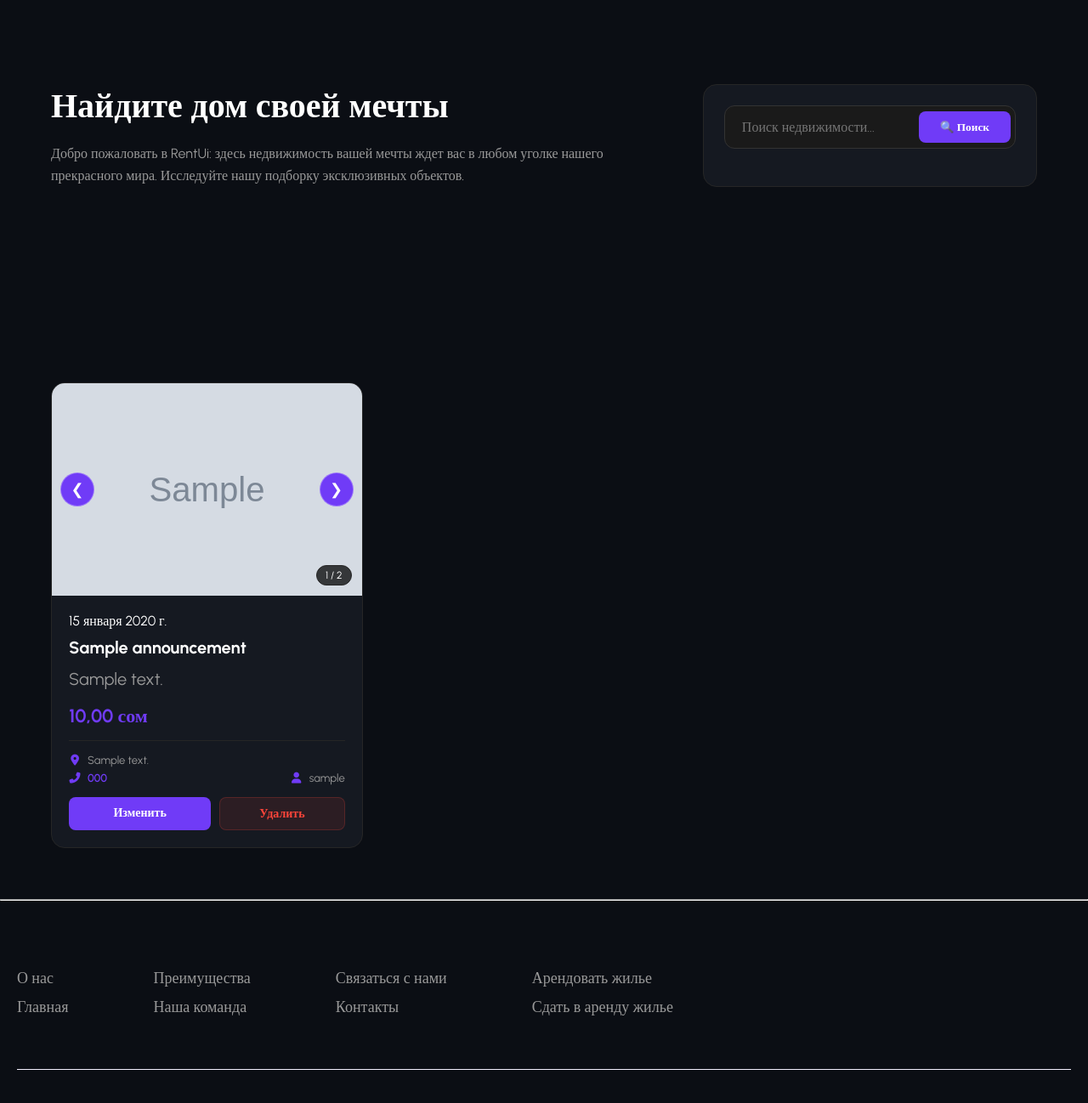
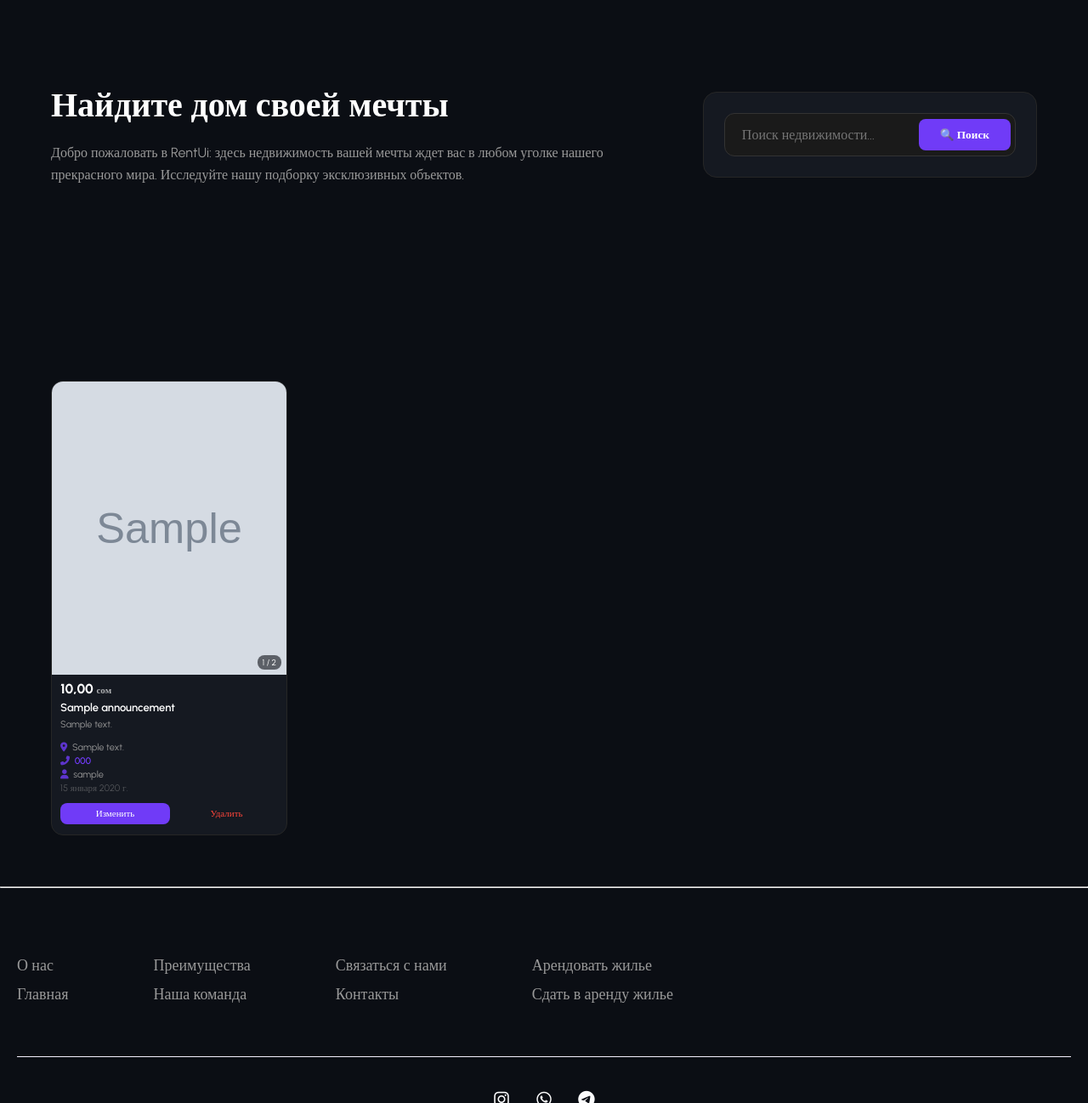
Before and after one commit to a1tvv/rentui.kg, a Django app: page /properties/ in a window 1280 px wide. Shown: the part 71-1369 px from the top of the page at 85% size. Run offline with Django 5.2, Linux system fonts and the light colour scheme; a user stored in the database is signed in; tables that the repository leaves empty hold one stand-in row (values such as "Sample post"); grey boxes marked "Sample" are stand-in pictures; some web fonts are replaced.

Commit message:
Дубль 95

```diff
--- a/static/css/properties.css
+++ b/static/css/properties.css
@@ -48,75 +47,49 @@ a { text-decoration: none; }
     border: 1px solid var(--border-color);
 }
 
-.search-main { display: flex; gap: 12px; margin-bottom: 20px; }
-
-.search-input {
-    flex: 1;
-    background: #111;
-    border: 1px solid var(--border-color);
-    border-radius: 8px;
-    padding: 14px;
-    color: white;
-}
-
-.btn-search {
-    background: var(--accent-purple);
-    color: white;
-    border: none;
-    padding: 0 24px;
-    border-radius: 8px;
-    cursor: pointer;
-    transition: 0.3s;
-}
-
-/* Основная форма */
+/* Основная строка поиска (тёмная "пилюля") */
 .search-main {
     display: flex;
     align-items: center;
-    background: #1a1a1a; /* Темный фон как на фото */
+    background: #1a1a1a;
     border-radius: 12px;
     padding: 5px;
     border: 1px solid #333;
     gap: 10px;
 }
 
-/* Поле ввода */
 .search-input {
     flex: 1;
     background: transparent;
     border: none;
-    color: white;
+    color: var(--white);
     padding: 10px 15px;
     outline: none;
     font-size: 16px;
 }
 
-/* Контейнер для селекта */
+/* Выбор города */
 .search-location-wrapper {
     display: flex;
     align-items: center;
-    border-left: 1px solid #333; /* Разделитель между поиском и городом */
+    border-left: 1px solid #333;
     padding-left: 15px;
     position: relative;
 }
 
-.location-icon {
-    margin-right: 8px;
-}
+.location-icon { margin-right: 8px; }
 
-/* Сам выпадающий список */
 .search-location-select {
     background: transparent;
     border: none;
-    color: white;
+    color: var(--white);
     font-size: 16px;
     cursor: pointer;
     outline: none;
-    appearance: none; /* Убираем стандартную стрелку */
+    appearance: none;
     padding-right: 25px;
 }
 
-/* Кастомная стрелочка для селекта */
 .search-location-wrapper::after {
     content: '▼';
     font-size: 10px;
@@ -138,57 +115,60 @@ a { text-decoration: none; }
     transition: 0.3s;
 }
 
-.btn-search:hover {
-    background: #5b4cc4;
+.btn-search:hover { background: #5b4cc4; }
+
+/* --- СЕТКА КАРТОЧЕК (WB-стиль: 2 в ряд) --- */
+.grid-container {
+    display: grid;
+    grid-template-columns: repeat(2, 1fr);
+    gap: 10px;
+    padding-bottom: 60px;
 }
 
-/* Опции внутри списка */
-.search-location-select option {
-    background: #1a1a1a;
-    color: white;
+@media (min-width: 768px) {
+    .grid-container {
+        grid-template-columns: repeat(3, 1fr);
+        gap: 16px;
+    }
 }
 
-
-
-
-
-
-/* --- СЕТКА КАРТОЧЕК --- */
-.grid-container {
-    display: grid;
-    grid-template-columns: repeat(auto-fill, minmax(350px, 1fr));
-    gap: 30px;
-    padding-bottom: 60px;
+@media (min-width: 1100px) {
+    .grid-container {
+        grid-template-columns: repeat(4, 1fr);
+    }
 }
 
 .property-card {
     background: var(--card-bg);
     border: 1px solid var(--border-color);
-    border-radius: 16px;
+    border-radius: 14px;
     overflow: hidden;
     display: flex;
     flex-direction: column;
-    transition: 0.3s;
+    transition: transform .15s ease, border-color .15s ease;
 }
 
+.property-card:hover {
+    transform: translateY(-2px);
+    border-color: var(--accent-purple);
+}
 
-/* --- СЛАЙДЕР ВНУТРИ КАРТОЧКИ --- */
+/* --- СЛАЙДЕР --- */
 .property-image-slider {
     position: relative;
     width: 100%;
-    height: 250px;
+    aspect-ratio: 4 / 5;
+    background: #0d1017;
     overflow: hidden;
-    background: #222;
 }
 
+.slider-wrapper { width: 100%; height: 100%; }
+
 .slide {
-    position: absolute;
-    top: 0;
-    left: 0;
+    display: none;
     width: 100%;
     height: 100%;
     object-fit: cover;
-    display: none;
 }
 
 .slide.active { display: block; }
@@ -197,223 +177,194 @@ a { text-decoration: none; }
     position: absolute;
     top: 50%;
     transform: translateY(-50%);
-    z-index: 10;
-    width: 40px;
-    height: 40px;
-    background: var(--accent-purple);
-    color: white;
-    border: 1px solid rgba(255,255,255,0.3);
+    width: 26px;
+    height: 26px;
+    border: none;
     border-radius: 50%;
+    background: rgba(11, 14, 20, .55);
+    color: var(--white);
+    font-size: 13px;
+    cursor: pointer;
     display: flex;
     align-items: center;
     justify-content: center;
+    opacity: 0;
+    transition: opacity .15s ease, background .15s ease;
+    z-index: 2;
+}
+
+.property-image-slider:hover .slider-prev,
+.property-image-slider:hover .slider-next { opacity: 1; }
+
+.slider-prev:hover, .slider-next:hover { background: var(--accent-purple); }
+
+.slider-prev { left: 6px; }
+.slider-next { right: 6px; }
+
+.photo-badge {
+    position: absolute;
+    bottom: 6px;
+    right: 6px;
+    background: rgba(11, 14, 20, .6);
+    color: var(--white);
+    font-size: 10px;
+    padding: 2px 6px;
+    border-radius: 8px;
+    z-index: 2;
+}
+
+/* --- ИНФО --- */
+.property-info {
+    padding: 8px 10px 12px;
+    display: flex;
+    flex-direction: column;
+    gap: 5px;
+    flex-grow: 1;
+}
+
+.property-price {
+    font-size: 16px;
+    font-weight: 800;
+    color: var(--white);
+    margin: 0;
+    line-height: 1.1;
+}
+
+.property-price span {
+    font-size: 11px;
+    font-weight: 600;
+    opacity: .65;
+}
+
+.property-title {
+    font-size: 13px;
+    font-weight: 600;
+    line-height: 1.25;
+    margin: 0;
+    color: var(--white);
+    display: -webkit-box;
+    -webkit-line-clamp: 2;
+    -webkit-box-orient: vertical;
+    overflow: hidden;
+}
+
+.property-desc {
+    font-size: 11px;
+    line-height: 1.3;
+    color: var(--text-gray);
+    margin: 0;
+    word-break: break-word;
+    display: -webkit-box;
+    -webkit-line-clamp: 2;
+    -webkit-box-orient: vertical;
+    overflow: hidden;
+}
+
+.property-footer {
+    display: flex;
+    flex-direction: column;
+    gap: 3px;
+    margin-top: auto;
+    padding-top: 8px;
+}
+
+.property-footer p {
+    font-size: 11px;
+    color: var(--text-gray);
+    margin: 0;
+    white-space: nowrap;
+    overflow: hidden;
+    text-overflow: ellipsis;
+}
+
+.property-footer a { color: var(--accent-purple); font-weight: 600; }
+.property-footer i { color: var(--accent-purple); opacity: .8; margin-right: 3px; }
+
+.property-created { font-size: 10px; opacity: .45; }
+
+/* --- КНОПКИ РЕДАКТИРОВАНИЯ --- */
+.property-actions {
+    display: flex;
+    gap: 6px;
+    margin-top: 6px;
+}
+
+.property-actions .btn-edit,
+.property-actions .btn-del {
+    flex: 1;
+    text-align: center;
+    font-size: 11px;
+    padding: 6px 4px;
+    border-radius: 8px;
+    border: none;
     cursor: pointer;
-    font-size: 18px;
+    text-decoration: none;
     transition: 0.3s;
 }
 
-.slider-prev { left: 10px; }
-.slider-next { right: 10px; }
-
-.slider-prev:hover, .slider-next:hover {
-    background: var(--white);
-    color: var(--accent-purple);
-}
-
-.photo-badge {
-    position: absolute;
-    bottom: 12px;
-    right: 12px;
-    z-index: 10;
-    background: rgba(0, 0, 0, 0.75);
-    color: white;
-    padding: 4px 10px;
-    border-radius: 20px;
-    font-size: 12px;
-    border: 1px solid var(--border-color);
-}
-
-
-
-/* -------------------------------------------------------------------- */
-
-
-
-/* --- ИНФО И КНОПКИ --- */
-.property-info {
-    padding: 20px;
-    display: flex;
-    flex-direction: column;
-    flex-grow: 1;
-}
-
-.property-title { font-size: 20px; margin: 10px 0; }
-.property-price {
-    color: var(--accent-purple);
-    font-size: 22px;
-    font-weight: 700;
-    margin-bottom: 15px;
-}
-
-.property-footer {
-    margin-top: auto;
-    padding-top: 15px;
-    border-top: 1px solid var(--border-color);
-    display: flex;
-    justify-content: space-between;
-    align-items: flex-end;
-}
-
-.footer-details { display: flex; flex-direction: column; gap: 6px; }
-
-.property-address, .property-phone, .property-seller {
-    display: flex;
-    align-items: center;
-    gap: 8px;
-    font-size: 13px;
-    color: var(--text-gray);
-}
-
-.property-phone a { color: var(--accent-purple); font-weight: 600; }
-.property-address i, .property-phone i, .property-seller i {
-    color: var(--accent-purple);
-    width: 14px;
-    text-align: center;
-}
-
-
-.property-desc {
-    font-size: 20px;
-    line-height: 1.5;
-    color: var(--text-gray);
-    margin-bottom: 15px;
-    word-break: break-word; /* Защита от слишком длинных слов, чтобы карточка не ломалась */
-}
-
-.btn-toggle-desc {
-    background: none;
-    border: none;
-    color: var(--accent-purple); /* Фиолетовый акцент (#703BF7) */
-    font-weight: 600;
-    font-size: 13px;
-    padding: 0;
-    margin-left: 5px;
-    cursor: pointer;
-    font-family: inherit;
-    transition: color 0.2s ease;
-}
-
-.btn-toggle-desc:hover {
-    color: var(--accent-light); /* Светло-фиолетовый при наведении (#946cf9) */
-    text-decoration: underline;
-}
-
-
-.property-actions { display: flex; gap: 10px; margin-top: 15px; }
-
-.btn-edit, .btn-del {
-    flex: 1;
-    padding: 10px;
-    border-radius: 8px;
-    font-size: 14px;
-    font-weight: 600;
-    cursor: pointer;
-    transition: 0.3s;
-    text-align: center;
-}
-
-.btn-edit {
-    background: #703BF7;
-    color: white;
-}
-
-.btn-edit:hover { background: #703BF7; }
+.btn-edit { background: var(--accent-purple); color: var(--white); }
+.btn-edit:hover { background: var(--accent-light); }
 
 .form-del { flex: 1; display: flex; }
 .btn-del {
     width: 100%;
-    background: rgba(255, 69, 58, 0.1);
+    background: transparent;
+    border: 1px solid var(--danger);
     color: var(--danger);
-    border: 1px solid rgba(255, 69, 58, 0.2);
 }
-
-.btn-del:hover { background: var(--danger); color: white; }
+.btn-del:hover { background: var(--danger); color: var(--white); }
 
 /* --- ПАГИНАЦИЯ --- */
 .pagination {
-    margin-top: 40px;
+    margin: 50px 0;
     display: flex;
     justify-content: center;
     padding-bottom: 60px;
 }
 
-.pagination-container {
+.pagination-list {
     display: flex;
     gap: 10px;
-    background: var(--card-bg);
-    padding: 10px 20px;
-    border-radius: 12px;
-    border: 1px solid var(--border-color);
+    list-style: none;
+    padding: 0;
+    align-items: center;
 }
 
 .page-link {
-    padding: 8px 16px;
-    background: #262626;
+    display: flex;
+    align-items: center;
+    justify-content: center;
+    min-width: 40px;
+    height: 40px;
+    padding: 0 15px;
+    background: var(--bg-dark);
     color: var(--white);
-    border-radius: 6px;
-    font-size: 14px;
-    transition: 0.3s;
-    border: 1px solid transparent;
+    border: 1px solid var(--border-color);
+    border-radius: 8px;
+    font-weight: 500;
+    transition: all 0.3s ease;
 }
 
 .page-link:hover {
-    background: var(--accent-purple);
-    color: white;
+    background: var(--border-color);
+    border-color: var(--accent-purple);
+    color: var(--white);
 }
 
 .page-link.active {
     background: var(--accent-purple);
     border-color: var(--accent-light);
-    font-weight: bold;
+    color: var(--white);
+    cursor: default;
+    box-shadow: 0 0 15px rgba(112, 59, 247, 0.4);
 }
 
-.pagination {
-    margin: 40px 0;
-    text-align: center;
-}
-
-.pagination-list {
-    display: inline-flex;
-    list-style: none;
-    gap: 10px;
-    padding: 0;
-}
-
-.page-link {
-    padding: 10px 18px;
-    background: #fff;
-    border: 1px solid #ddd;
-    color: #333;
-    text-decoration: none;
-    border-radius: 5px;
-    transition: 0.3s;
-}
-
-.page-link:hover {
-    background: #f0f0f0;
-}
-
-.page-link.active {
-    background: #007bff; /* Твой основной цвет */
-    color: #fff;
-    border-color: #007bff;
-}
-
+/* --- ПУСТОЕ СОСТОЯНИЕ --- */
 .empty-state {
-    grid-column: 1 / -1; /* Чтобы блок растянулся на всю ширину сетки */
+    grid-column: 1 / -1;
     display: flex;
-    flex-direction: column; /* Элементы будут друг под другом */
-    align-items: center;    /* Центрируем по горизонтали */
+    flex-direction: column;
+    align-items: center;
     justify-content: center;
     padding: 60px 20px;
     background: var(--card-bg);
--- a/templates/main/properties.html
+++ b/templates/main/properties.html
@@ -4,7 +4,7 @@
 {% block title %}<title>Объявления - RentUi</title>{% endblock %}
 
 {% block main %}
-<link rel="stylesheet" href="{% static 'css/properties.css' %}">
+<link rel="stylesheet" href="{% static 'css/properties.css' %}?v=2">
 
 <main class="hero-section">
     <div class="container">
@@ -52,27 +52,13 @@
             </div>
 
             <div class="property-info">
-                <div class="property-header">
-                    <p class="property-created">{{ el.created_at|date:"d E Y" }} г.</p>
+                <p class="property-price">{{ el.price }} <span>сом</span></p>
+
                 <h2 class="property-title">{{ el.title }}</h2>
-                </div>
 
-                <p class="property-desc" id="desc-{{ el.id }}">
-                    {% if el.description|length > 100 %}
-                        <span class="short-text">{{ el.description|slice:":100" }}...</span>
-                        <span class="full-text" style="display: none;">{{ el.description }}</span>
-                        <button class="btn-toggle-desc" onclick="toggleDescription('{{ el.id }}')">Далее</button>
-                    {% else %}
-                        {{ el.description }}
-                    {% endif %}
-                </p>
-
-                <div class="property-price-row">
-                    <p class="property-price">{{ el.price }} <span>сом</span></p>
-                </div>
+                <p class="property-desc">{{ el.description }}</p>
 
                 <div class="property-footer">
-                    <div class="footer-details">
                     <p class="property-address">
                         <i class="fas fa-map-marker-alt"></i> {{ el.address|default:"Бишкек" }}
                     </p>
@@ -80,18 +66,16 @@
                         <i class="fas fa-phone-alt"></i>
                         <a href="tel:{{ el.phone }}">{{ el.phone }}</a>
                     </p>
-                    </div>
-                    <div class="footer-author">
                     <p class="property-seller">
                         <i class="fas fa-user"></i> {{ el.author.username }}
                     </p>
-                    </div>
+                    <p class="property-created">{{ el.created_at|date:"d E Y" }} г.</p>
                 </div>
 
                 {% if user.is_authenticated and el.author == user or user.is_superuser %}
                 <div class="property-actions">
                     <a href="{% url 'property_edit' el.id %}" class="btn-edit">Изменить</a>
-                    <form action="{% url 'property_delete' el.id %}" method="POST" class="form-del" style="display:inline;">
+                    <form action="{% url 'property_delete' el.id %}" method="POST" class="form-del">
                         {% csrf_token %}
                         <button type="submit" class="btn-del" onclick="return confirm('Удалить?')">Удалить</button>
                     </form>
@@ -145,27 +129,7 @@
 </section>
 
 <script>
-    // Скрипт переключения текста "Далее" / "Скрыть"
-    function toggleDescription(id) {
-        const container = document.getElementById('desc-' + id);
-        if (!container) return;
-
-        const shortText = container.querySelector('.short-text');
-        const fullText = container.querySelector('.full-text');
-        const btn = container.querySelector('.btn-toggle-desc');
-
-        if (fullText.style.display === 'none') {
-            fullText.style.display = 'inline';
-            shortText.style.display = 'none';
-            btn.innerText = 'Скрыть';
-        } else {
-            fullText.style.display = 'none';
-            shortText.style.display = 'inline';
-            btn.innerText = 'Далее';
-        }
-    }
-
-    // Скрипт слайдера картинок
+    // Слайдер картинок
     function moveSlide(id, step) {
         const container = document.getElementById('slider-' + id);
         if (!container) return;
```
Also changed, not shown: other parts of static/css/properties.css (+12 -87 lines), anons/forms.py (+2 -13 lines), anons/views.py (+44 -40 lines), templates/anons/create.html (+53 -23 lines), 1 other file. Lines whose indentation alone changed are shown as unchanged.
